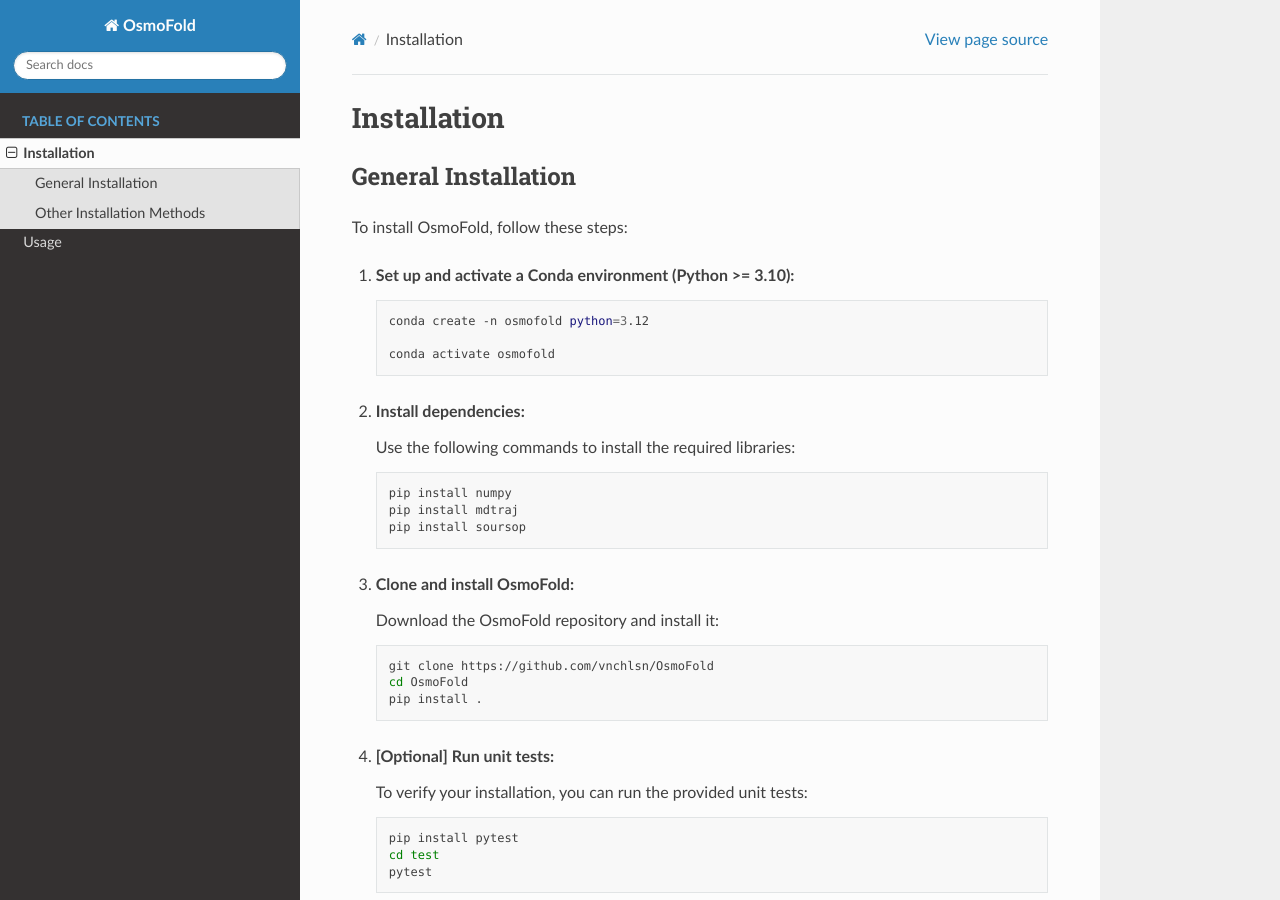
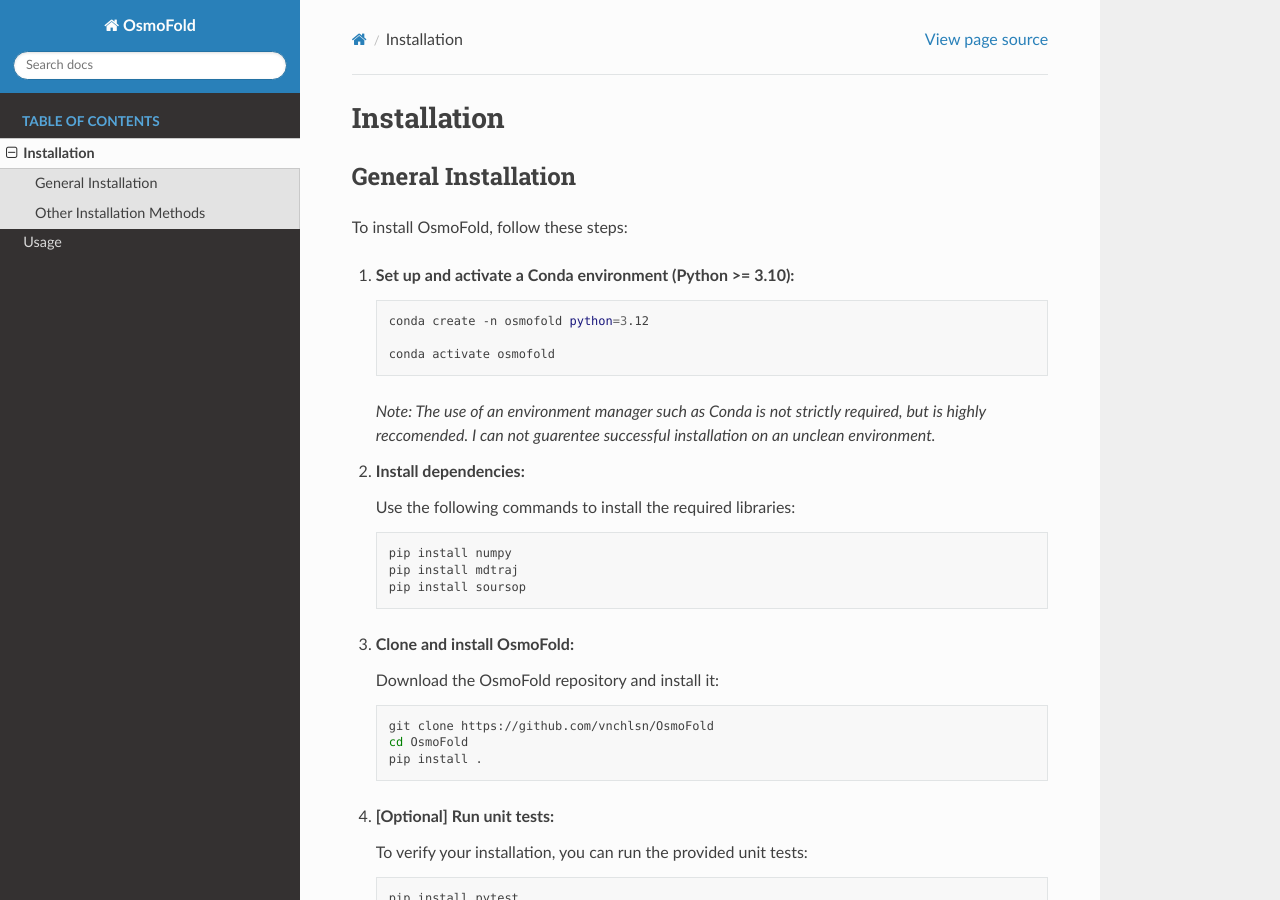
Before and after one commit to vnchlsn/OsmoFold, a Sphinx documentation site: the page built from docs/installation.rst, in a window 1280 px wide and 900 px high. Built offline with Sphinx 7.4.7 and the Read the Docs theme 3.1.0, drawn with Linux system fonts in a browser that asks for light colours.

Commit message:
Minor updates to documentation

```diff
--- a/docs/installation.rst
+++ b/docs/installation.rst
@@ -15,6 +15,9 @@
       conda create -n osmofold python=3.12
 
       conda activate osmofold
+
+   *Note: The use of an environment manager such as Conda is not strictly required, but is highly reccomended.
+   I can not guarentee successful installation on an unclean environment.*
 
 2. **Install dependencies:**
 
```
